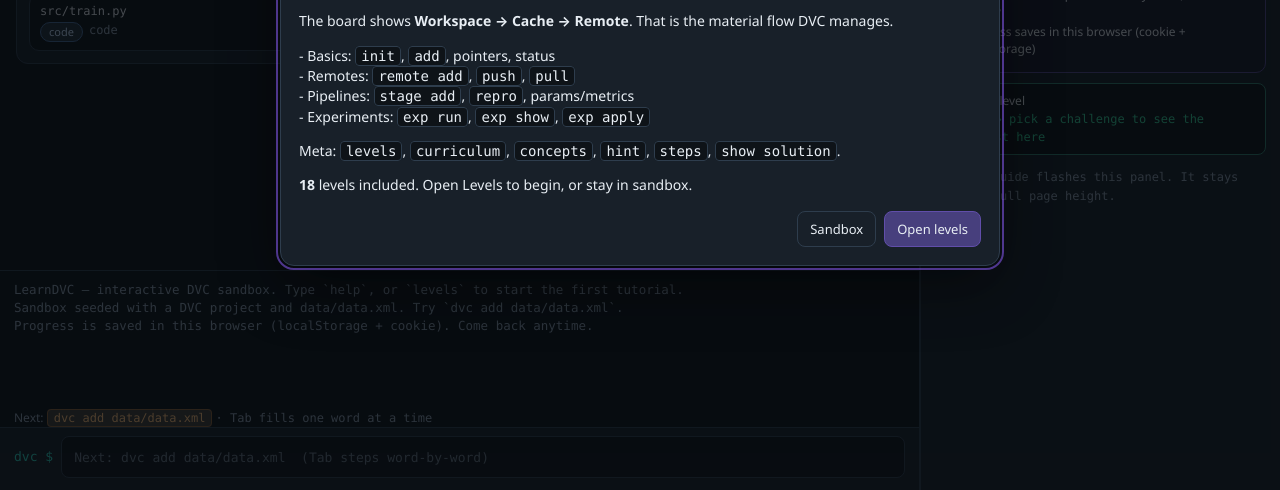
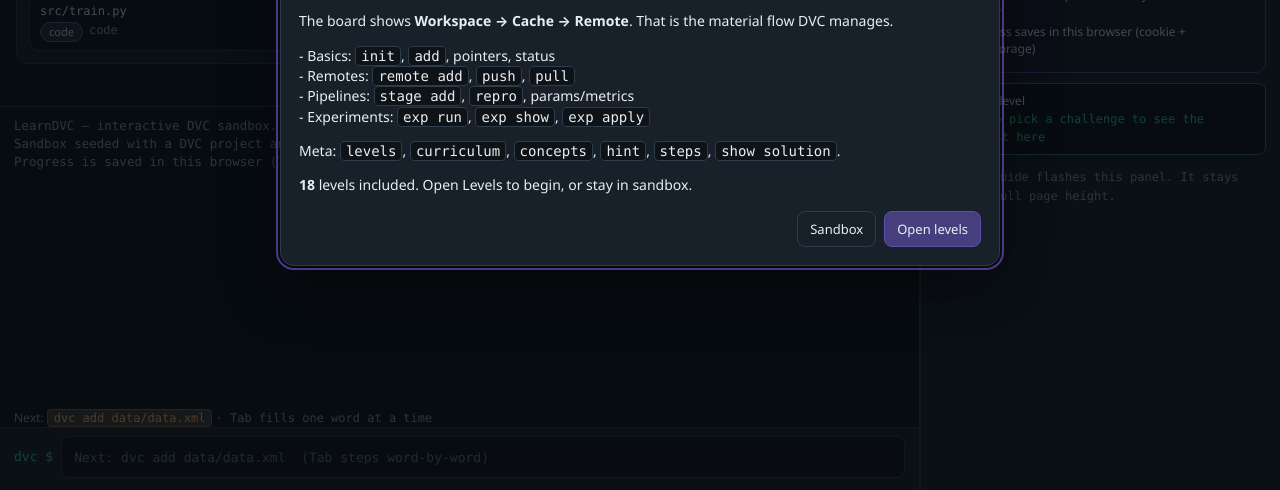
Before and after one commit to alisadeghiaghili/learn-dvc, a website built with Vite: page index.html in a window 1280 px wide. Shown: the part 310-800 px from the top of the page. Built offline with nearby package versions, Linux system fonts and the light colour scheme.

Commit message:
feat: double terminal panel height for coaching output

```diff
--- a/src/style.css
+++ b/src/style.css
@@ -177,6 +177,11 @@
   .app-main {
     grid-row: 1;
     min-height: 0;
+  }
+  .terminal {
+    height: 280px;
+    min-height: 200px;
+    max-height: 40vh;
   }
 }
 
@@ -980,14 +985,15 @@
   }
 }
 
-/* Terminal */
+/* Terminal — intentionally tall (≈2×) so coach/Why output stays readable */
 .terminal {
   border-top: 1px solid var(--line);
   background: var(--ink);
   display: grid;
-  grid-template-rows: 1fr auto;
-  height: 220px;
-  min-height: 160px;
+  grid-template-rows: minmax(0, 1fr) auto auto;
+  height: 440px;
+  min-height: 320px;
+  max-height: 48vh;
   border-right: 1px solid var(--line);
 }
 
```
